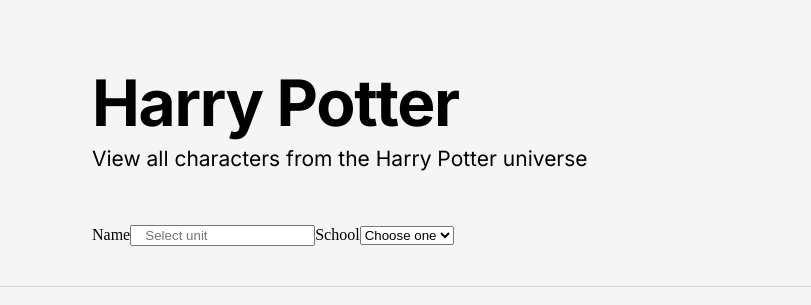
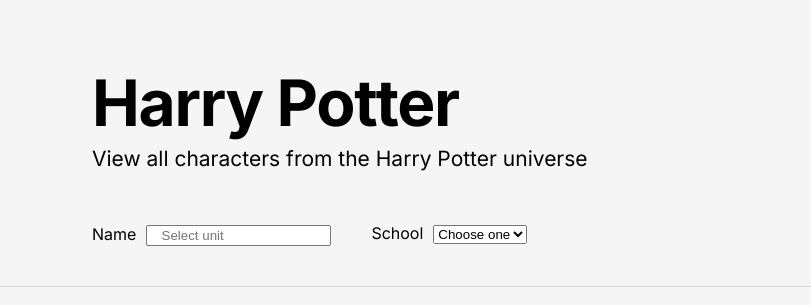
Before and after one commit to Minakli/Harry-Potter, a plain HTML site: page index.html in a window 1280 px wide. Shown: the top 305 px of the page, without its empty margins (204-1015 px from the left). Drawn offline with Linux system fonts and the light colour scheme.

Commit message:
add some styles

```diff
--- a/css/styles.css
+++ b/css/styles.css
@@ -5,6 +5,20 @@
   padding: 64px 0 40px;
   margin-bottom: 1px;
   background-color: #f5f5f5;
+}
+.header__form {
+  display: flex;
+  gap: 40px;
+  font-family: "Inter", sans-serif;
+  font-style: normal;
+  font-weight: 400;
+  font-size: 16px;
+}
+.header__input {
+  margin-left: 10px;
+}
+.header__select {
+  margin-left: 10px;
 }
 .main {
   min-height: 100px;
@@ -18,7 +32,6 @@
   grid-template-columns: 1fr 1fr;
   gap: 20px;
 }
-/* font-family: "Inter", sans-serif; */
 .header__container {
   max-width: 688px;
   margin: 0 auto;
@@ -110,7 +123,7 @@
 p {
   margin-left: 24px;
   margin-right: 24px;
-  font-family: Inter;
+  font-family: "Inter", sans-serif;
   font-size: 16px;
   font-weight: 400;
   line-height: 28px;
@@ -118,7 +131,7 @@
 }
 .name_hero {
   padding-top: 24px;
-  font-family: Inter;
+  font-family: "Inter", sans-serif;
   font-size: 20px;
   font-weight: 800;
   line-height: 24px;
--- a/js/script.js
+++ b/js/script.js
@@ -2,7 +2,6 @@
 const header = document.querySelector("header");
 const main = document.querySelector("main");
 const mainWrapper = document.createElement("div");
-const headForm = document.createElement("form");
 const inputName = document.createElement("input");
 const selectSchool = document.createElement("select");
 
@@ -19,14 +18,17 @@
 );
 const schools = [...new Set(schoolsTmp)].filter((item) => item !== null);
 
-//Отрисовка header
+//header
 function createHeader() {
   const headerContainer = document.createElement("div");
+  const headForm = document.createElement("form");
   const h1 = document.createElement("h1");
   const h2 = document.createElement("h2");
   const labelName = document.createElement("label");
   const labelSchool = document.createElement("label");
   const optSchool_1 = document.createElement("option");
+  headForm.classList.add("header__form");
+  // headForm.setAttribute()
   headerContainer.classList.add("header__container");
   h1.textContent = "Harry Potter";
   h2.textContent = "View all characters from the Harry Potter universe";
@@ -37,8 +39,10 @@
   inputName.setAttribute(`type`, `text`);
   inputName.setAttribute("id", "input__name");
   inputName.setAttribute("placeholder", "   Select unit");
+  inputName.classList.add("header__input");
   selectSchool.setAttribute("type", "text");
   selectSchool.setAttribute("id", "input__school");
+  selectSchool.classList.add("header__select");
   optSchool_1.setAttribute("selected", "selected");
   optSchool_1.textContent = "Choose one";
   optSchool_1.setAttribute("value", "");
```
